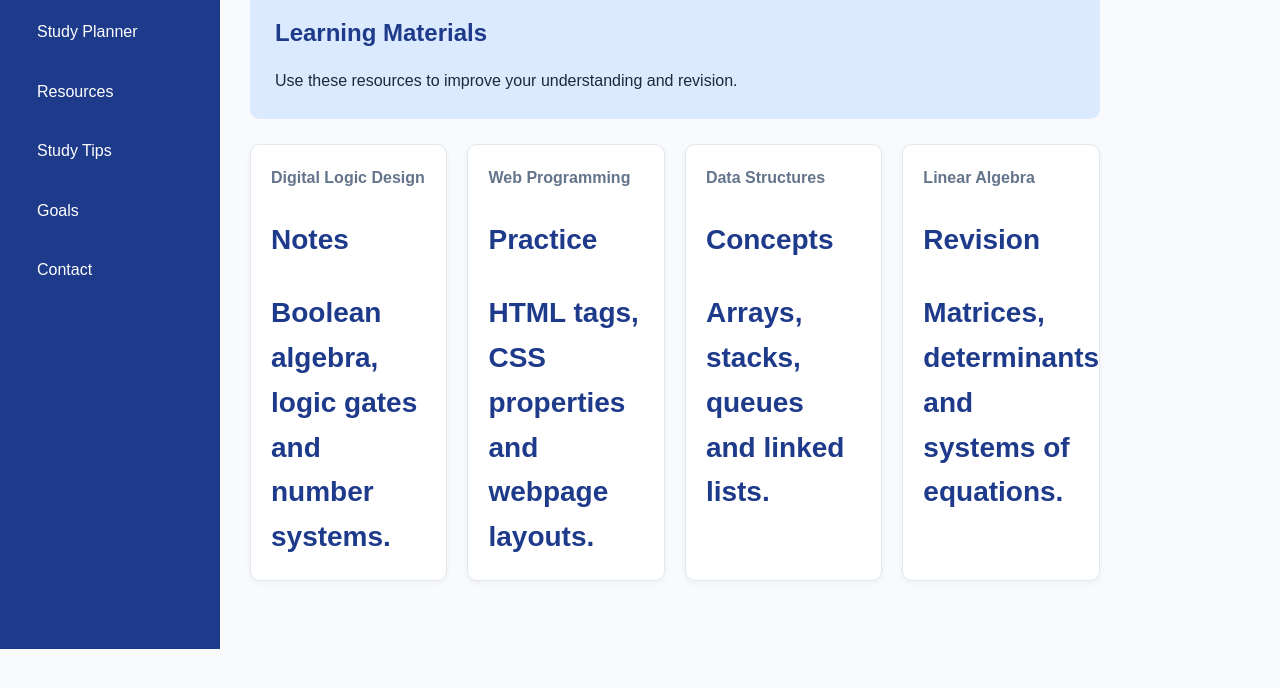
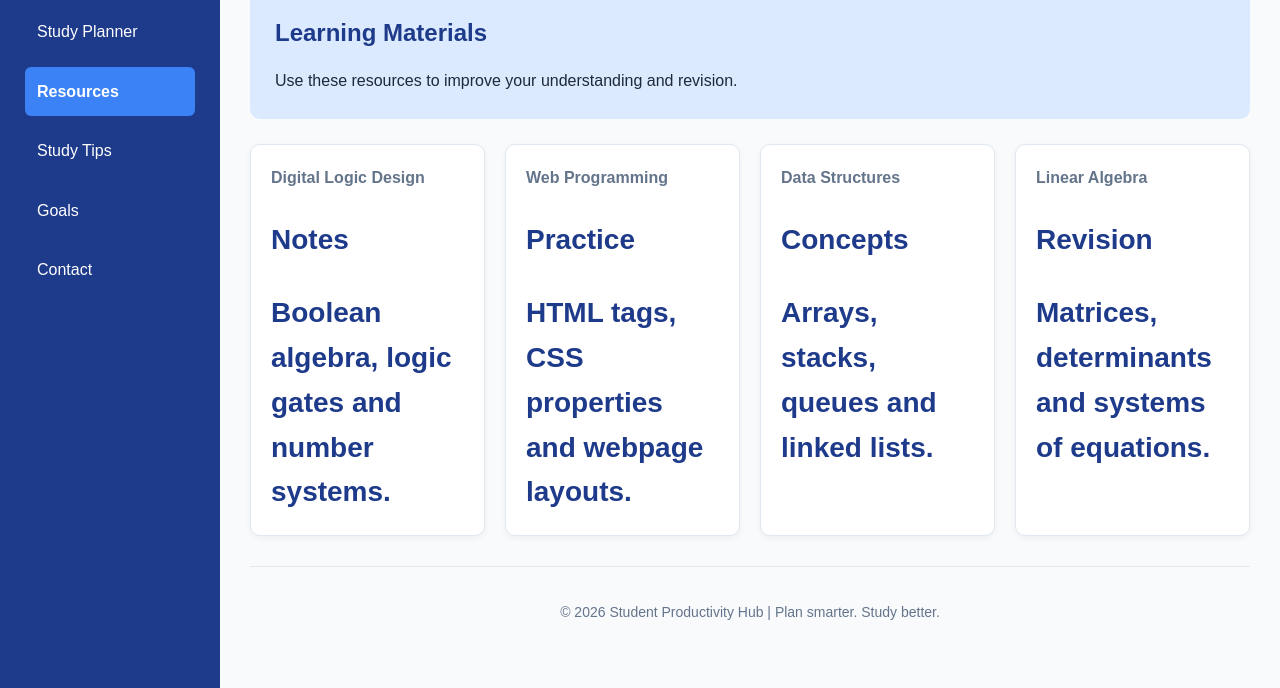
Before and after one commit to himankjain7/StudyHub, a plain HTML site: page resources.html in a window 1280 px wide. Shown: the part 151-839 px from the top of the page. Before the commit the page ends 800 px from the top, so only its background shows below. Drawn offline with Linux system fonts and the light colour scheme.

Commit message:
Improve resources page structure

```diff
--- a/resources.html
+++ b/resources.html
@@ -4,7 +4,7 @@
 <head>
     <meta charset="UTF-8">
     <meta name="viewport" content="width=device-width, initial-scale=1.0">
-    <title>Resources - Student Productivity Hub</title>
+    <title>Resources | StudyHub</title>
     <link rel="stylesheet" href="css/style.css">
 </head>
 
@@ -17,10 +17,10 @@
 
             <h2>StudyHub</h2>
 
-            <nav>
+            <nav aria-label="Main navigation">
                 <a href="index.html">Dashboard</a>
                 <a href="planner.html">Study Planner</a>
-                <a href="resources.html">Resources</a>
+                <a href="resources.html" aria-current="page">Resources</a>
                 <a href="tips.html">Study Tips</a>
                 <a href="goals.html">Goals</a>
                 <a href="contact.html">Contact</a>
@@ -29,7 +29,7 @@
         </aside>
 
         <!-- Main Content -->
-        <main class="main-content">
+        <main class="main-content" id="main-content">
 
             <header class="header">
                 <h1>Subject Resources</h1>
@@ -37,13 +37,15 @@
             </header>
 
             <!-- Resources Introduction -->
-            <section class="welcome">
-                <h2>Learning Materials</h2>
-                <p>Use these resources to improve your understanding and revision.</p>
+            <section class="welcome" aria-labelledby="resources-heading">
+                <h2 id="resources-heading">Learning Materials</h2>
+                <p>
+                    Use these resources to improve your understanding and revision.
+                </p>
             </section>
 
             <!-- Resource Cards -->
-            <section class="stats">
+            <section class="stats" aria-label="Subject resources">
 
                 <div class="card">
                     <h3>Digital Logic Design</h3>
@@ -71,12 +73,12 @@
 
             </section>
 
+            <!-- Footer -->
+            <footer class="footer">
+                <p>© 2026 Student Productivity Hub | Plan smarter. Study better.</p>
+            </footer>
+
         </main>
-
-        <!-- Footer -->
-<footer class="footer">
-    <p>© 2026 Student Productivity Hub | Plan smarter. Study better.</p>
-</footer>
 
     </div>
 
```
